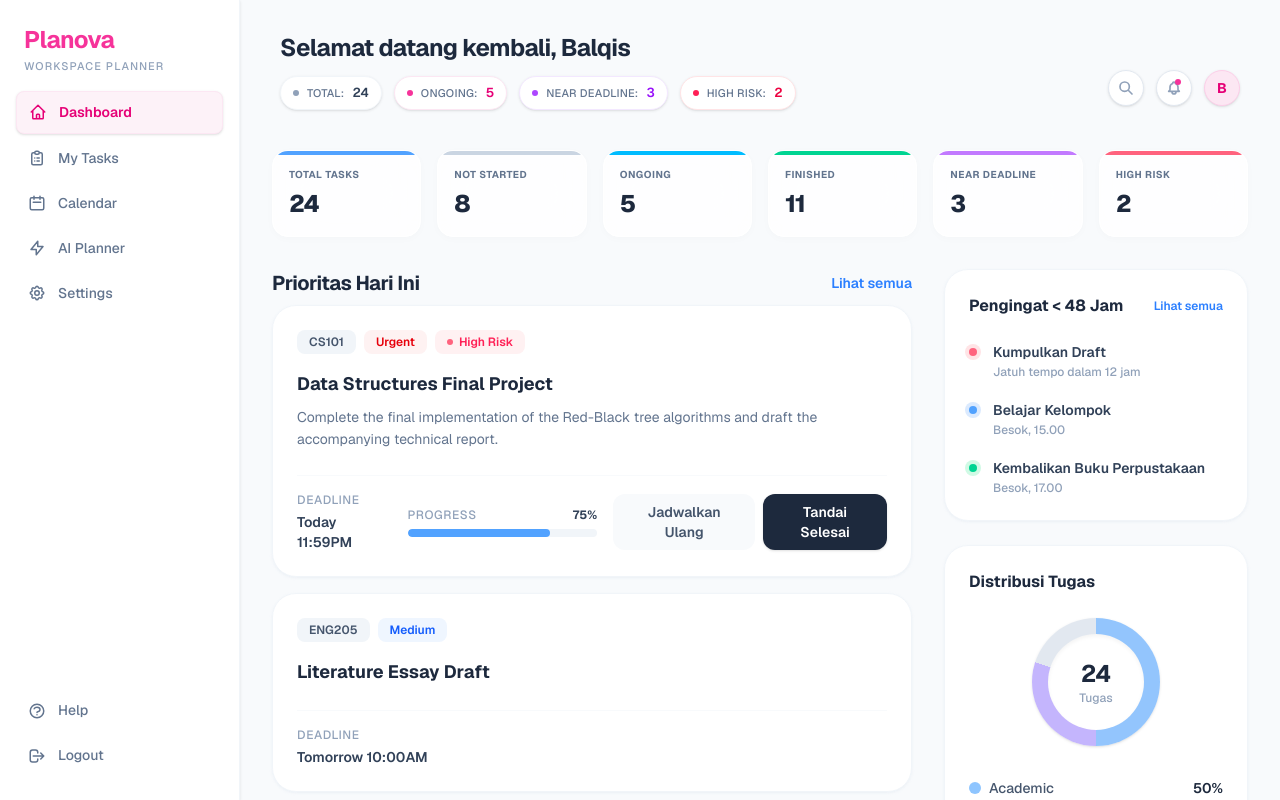
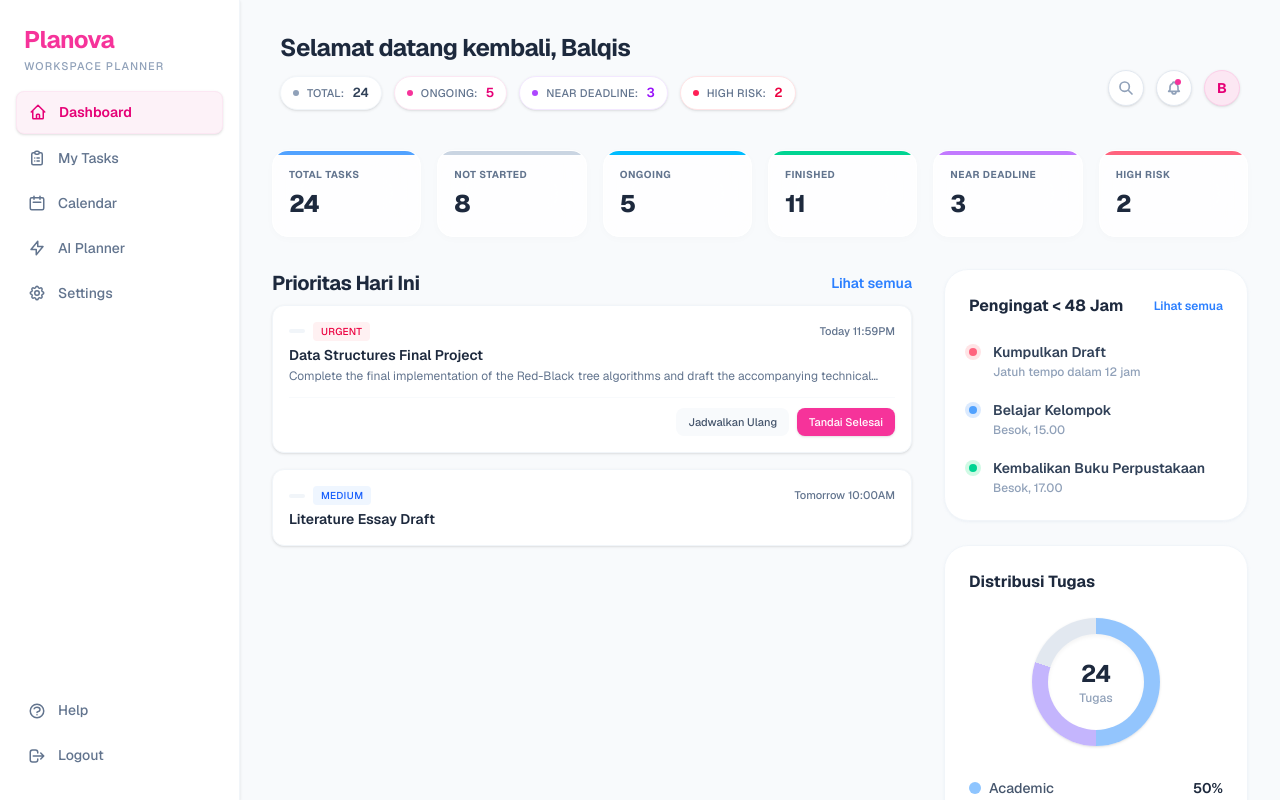
Before and after one commit to Ctiaqis/Planova, a Next.js app: page / in a window 1280 px wide. Built offline with nearby package versions, Linux system fonts and the light colour scheme.

Commit message:
style: compact priority task cards

```diff
--- a/src/components/priority-task-card.tsx
+++ b/src/components/priority-task-card.tsx
@@ -1,69 +1,48 @@
 interface PriorityTaskCardProps {
-  course: string;
+  type: string;
   title: string;
   description?: string;
   priority: string;
-  risk?: string;
   deadline: string;
-  progress?: string;
   showButtons?: boolean;
 }
 
-export function PriorityTaskCard({ course, title, description, priority, risk, deadline, progress, showButtons }: PriorityTaskCardProps) {
+export function PriorityTaskCard({ type, title, description, priority, deadline, showButtons }: PriorityTaskCardProps) {
   return (
-    <div className="bg-white rounded-3xl p-6 shadow-sm shadow-slate-200/40 border border-slate-100 flex flex-col gap-4 relative overflow-hidden transition-all hover:shadow-md">
-      <div className="flex items-center justify-between">
-        <div className="flex flex-wrap gap-2">
-          <span className="px-3 py-1 bg-slate-100 text-slate-600 rounded-lg text-xs font-semibold">{course}</span>
+    <div className="bg-white rounded-xl p-4 shadow-sm border border-slate-100 flex flex-col gap-2 relative transition-all hover:shadow-md hover:border-pink-50">
+      <div className="flex items-start justify-between gap-3">
+        <div className="flex-1">
+          <div className="flex items-center gap-2 mb-1.5">
+            <span className="px-2 py-0.5 bg-slate-100 text-slate-600 rounded text-[10px] font-medium uppercase tracking-wide">{type}</span>
             {priority === 'Urgent' && (
-            <span className="px-3 py-1 bg-red-50 text-red-600 rounded-lg text-xs font-semibold">Urgent</span>
+              <span className="px-2 py-0.5 bg-rose-50 text-rose-600 rounded text-[10px] font-medium uppercase tracking-wide">Urgent</span>
+            )}
+            {priority === 'High' && (
+              <span className="px-2 py-0.5 bg-orange-50 text-orange-600 rounded text-[10px] font-medium uppercase tracking-wide">High</span>
             )}
             {priority === 'Medium' && (
-            <span className="px-3 py-1 bg-blue-50 text-blue-600 rounded-lg text-xs font-semibold">Medium</span>
+              <span className="px-2 py-0.5 bg-blue-50 text-blue-600 rounded text-[10px] font-medium uppercase tracking-wide">Medium</span>
             )}
-          {risk === 'High Risk' && (
-            <span className="px-3 py-1 bg-rose-50 text-rose-500 rounded-lg text-xs font-semibold flex items-center gap-1.5">
-              <span className="w-1.5 h-1.5 rounded-full bg-rose-400"></span>
-              High Risk
-            </span>
+            {priority === 'Low' && (
+              <span className="px-2 py-0.5 bg-slate-50 text-slate-500 rounded text-[10px] font-medium uppercase tracking-wide">Low</span>
             )}
+            <span className="ml-auto text-[11px] font-medium text-slate-500">{deadline}</span>
+          </div>
+          <h3 className="text-[14px] font-semibold text-slate-800 leading-tight">{title}</h3>
+          {description && <p className="text-[12px] text-slate-500 mt-1 leading-snug line-clamp-1">{description}</p>}
         </div>
       </div>
 
-      <div>
-        <h3 className="text-lg font-bold text-slate-800">{title}</h3>
-        {description && <p className="text-sm text-slate-500 mt-2 leading-relaxed">{description}</p>}
-      </div>
-
-      <div className="flex flex-col sm:flex-row items-start sm:items-center justify-between mt-2 pt-4 border-t border-slate-50 gap-4">
-        <div className="flex flex-col gap-1 w-full sm:w-auto">
-          <span className="text-xs text-slate-400 font-medium uppercase tracking-wider">Deadline</span>
-          <span className="text-sm font-semibold text-slate-700">{deadline}</span>
-        </div>
-
-        {progress && progress !== 'optional/simple' && (
-          <div className="flex flex-col gap-1.5 w-full sm:w-1/3">
-            <div className="flex justify-between items-end">
-              <span className="text-xs text-slate-400 font-medium uppercase tracking-wider">Progress</span>
-              <span className="text-xs font-bold text-slate-700">{progress}</span>
-            </div>
-            <div className="h-2 w-full bg-slate-100 rounded-full overflow-hidden">
-              <div className="h-full bg-blue-400 rounded-full" style={{ width: progress }}></div>
-            </div>
-          </div>
-        )}
-
       {showButtons && (
-          <div className="flex gap-2 w-full sm:w-auto sm:justify-end">
-            <button className="px-4 py-2 bg-slate-50 hover:bg-slate-100 text-slate-600 rounded-xl text-sm font-semibold transition-colors">
+        <div className="flex gap-2 justify-end mt-1 border-t border-slate-50 pt-2.5">
+          <button className="px-3 py-1.5 bg-slate-50 hover:bg-slate-100 text-slate-600 rounded-lg text-[11px] font-medium transition-colors">
             Jadwalkan Ulang
           </button>
-            <button className="px-4 py-2 bg-slate-800 hover:bg-slate-700 text-white rounded-xl text-sm font-semibold shadow-sm transition-colors">
+          <button className="px-3 py-1.5 bg-pink-500 hover:bg-pink-600 text-white rounded-lg text-[11px] font-medium shadow-sm transition-all">
             Tandai Selesai
           </button>
         </div>
       )}
     </div>
-    </div>
   );
 }
```
Lines whose indentation alone changed are shown as unchanged.
